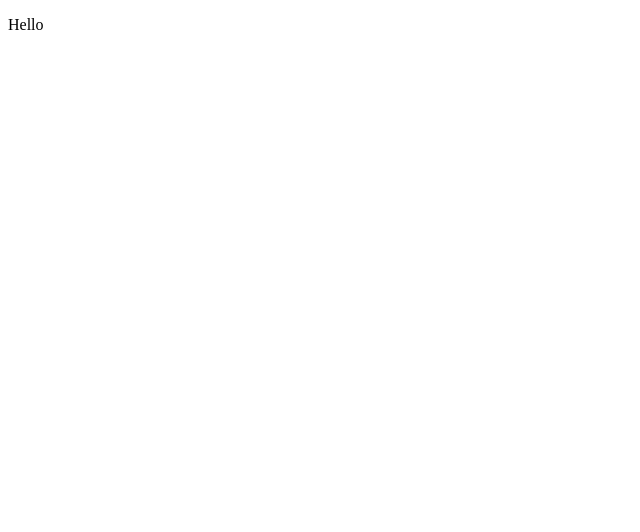
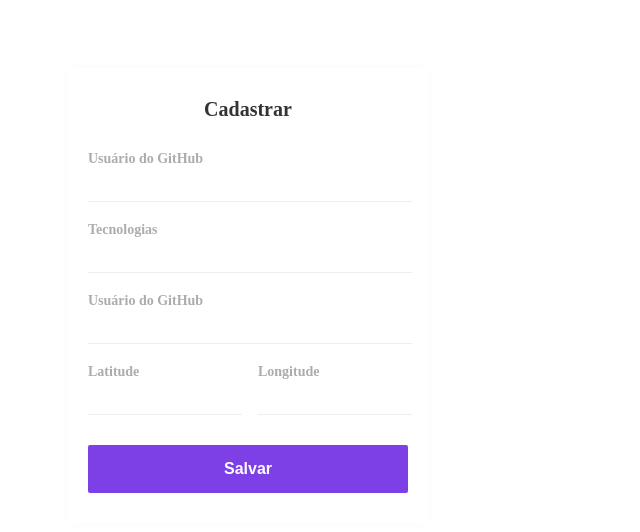
Before and after one commit to tiagoalmeidz-zz/FindDevelopers, a React (Create React App) app in the folder web/: page / in a window 1280 px wide. Shown: the top 532 px of the page, without its empty margins (0-640 px from the left). Built offline with nearby package versions, Linux system fonts and the light colour scheme.

Commit message:
Ajustando Component App e Estilizando o projeto

```diff
--- a/web/src/App.js
+++ /dev/null
@@ -1,7 +0,0 @@
-import React from "react";
-
-function App() {
-  return <p>Hello</p>;
-}
-
-export default App;
--- /dev/null
+++ b/web/src/components/app/App.js
@@ -0,0 +1,47 @@
+import React from "react";
+import "../../../src/global.scss";
+import "./App.scss";
+import "./Main.scss";
+import "./Sidebar.scss";
+
+function App() {
+  return (
+    <div id="app">
+      <aside>
+        <strong>Cadastrar</strong>
+        <form>
+          <div className="input-block">
+            <label htmlFor="github_username">Usuário do GitHub</label>
+            <input name="github_username" id="github_username" required />
+          </div>
+
+          <div className="input-block">
+            <label htmlFor="techs">Tecnologias</label>
+            <input name="techs" id="techs" required />
+          </div>
+
+          <div className="input-block">
+            <label htmlFor="username_github">Usuário do GitHub</label>
+            <input name="github_username" id="username_github" required />
+          </div>
+
+          <div className="input-group">
+            <div className="input-block">
+              <label htmlFor="latitude">Latitude</label>
+              <input name="latitude" id="latitude" required />
+            </div>
+            <div className="input-block">
+              <label htmlFor="longitude">Longitude</label>
+              <input name="longitude" id="longitude" required />
+            </div>
+          </div>
+
+          <button type="submit">Salvar</button>
+        </form>
+      </aside>
+      <main></main>
+    </div>
+  );
+}
+
+export default App;
--- /dev/null
+++ b/web/src/components/app/App.scss
@@ -0,0 +1,9 @@
+#app {
+  max-width: 1200px;
+  margin: 0 auto;
+  padding: 60px 60px;
+
+  display: flex;
+  flex-direction: row;
+  align-items: flex-start;
+}
--- /dev/null
+++ b/web/src/components/app/Sidebar.scss
@@ -0,0 +1,67 @@
+aside {
+  width: 320px;
+  background: #fff;
+  box-shadow: 0 0 14px 0 rgba(0, 0, 0, 0.02);
+  border-radius: 2px;
+  padding: 30px 20px;
+}
+
+aside strong {
+  font-size: 20px;
+  text-align: center;
+  display: block;
+  color: #333;
+}
+
+aside form {
+  margin-top: 30px;
+}
+
+aside form .input-block + .input-block {
+  margin-top: 20px;
+}
+
+aside form .input-group {
+  margin-top: 20px;
+  display: grid;
+  gap: 20px;
+  grid-template-columns: 1fr 1fr;
+}
+
+aside form .input-group .input-block {
+  margin-top: 0;
+}
+
+aside form .input-block label {
+  color: #acacac;
+  font-size: 14px;
+  font-weight: bold;
+  display: block;
+}
+
+aside form .input-block input {
+  width: 100%;
+  height: 32px;
+  font-size: 14px;
+  color: #666;
+  border: 0;
+  border-bottom: 1px solid #eee;
+}
+
+aside form button[type="submit"] {
+  width: 100%;
+  border: 0;
+  margin-top: 30px;
+  background-color: #7d40e7;
+  border-radius: 2px;
+  padding: 15px 20px;
+  font-size: 16px;
+  font-weight: bold;
+  color: #fff;
+  cursor: pointer;
+  transition: background 0.5s;
+}
+
+aside form button[type="submit"]:hover {
+  background: #6931ca;
+}
--- a/web/src/index.js
+++ b/web/src/index.js
@@ -1,5 +1,5 @@
 import React from "react";
 import ReactDOM from "react-dom";
-import App from "./App";
+import App from "./components/app/App";
 
 ReactDOM.render(<App />, document.getElementById("root"));
```
Also changed, not shown: web/src/components/app/Main.scss (added), web/src/global.scss (added).
